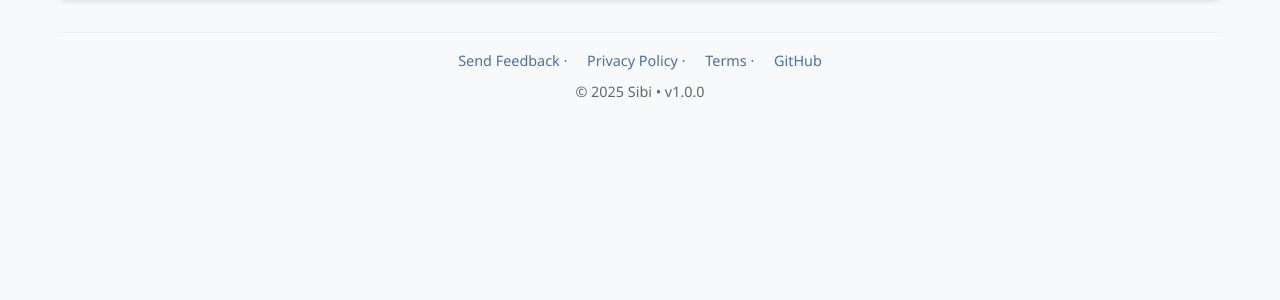
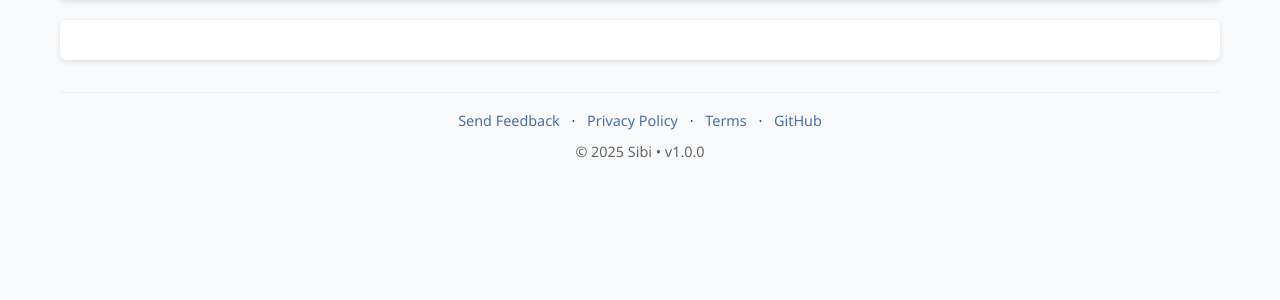
Before and after one commit to sibisai/lab12, a Python web app: template templates/docs.html in a window 1280 px wide. Shown: the part 73-373 px from the top of the page. Run offline with Jinja, Linux system fonts and the light colour scheme; the template is opened without the code that fills it, so the values that code supplies are empty; some libraries are stand-ins or nearby versions.

Commit message:
update UI

```diff
--- a/static/styles.css
+++ b/static/styles.css
@@ -448,6 +448,10 @@
   resize: vertical;
 }
 
+#footer-feedback.hidden + .feedback-mx {
+  display: none;
+}
+
 .status {
   display: inline-block;
   font-size: 14px;
--- a/templates/docs.html
+++ b/templates/docs.html
@@ -3,7 +3,9 @@
 {% block title %}{{ page_title }}{% endblock %}
 
 {% block content %}
-<article class="doc-page">
-  {{ markdown_content | safe }}
-</article>
+<div class="container">
+  <article class="doc-page">
+    {{ markdown_content|safe }}
+  </article>
+</div>
 {% endblock %}
--- a/templates/index.html
+++ b/templates/index.html
@@ -80,7 +80,7 @@
       <div class="section-title">
         <span>🔊 Live Transcript</span>
       </div>
-      <div id="log" class="content-box"></div>
+      <div id="log" class="content-box" style="overflow-y: auto; max-height: 300px; scroll-behavior: smooth;"></div>
     </div>
 
     <div class="section">
--- a/templates/partials/footer.html
+++ b/templates/partials/footer.html
@@ -1,16 +1,16 @@
 <footer style="padding:1rem 0; text-align:center; font-size:0.9rem; border-top:1px solid #eee; margin-top:2rem;">
   <a href="#" id="footer-feedback" style="margin:0 .5rem; text-decoration:none; color:#4a6fa5;">
     Send Feedback
-    <span class="mx-1.5">·</span>
   </a>
+  <span class="feedback-mx">·</span>
   <a href="/privacy" style="margin:0 .5rem; text-decoration:none; color:#4a6fa5;">
     Privacy Policy
-    <span class="mx-1.5">·</span>
   </a>
+  <span class="mx-1.5">·</span>
   <a href="/terms" style="margin:0 .5rem; text-decoration:none; color:#4a6fa5;">
     Terms
-    <span class="mx-1.5">·</span>
   </a>
+  <span class="mx-1.5">·</span>
   <a href="https://github.com/sibisai/lab12" target="_blank" rel="noopener"
     style="margin:0 .5rem; text-decoration:none; color:#4a6fa5;">
     GitHub
```
